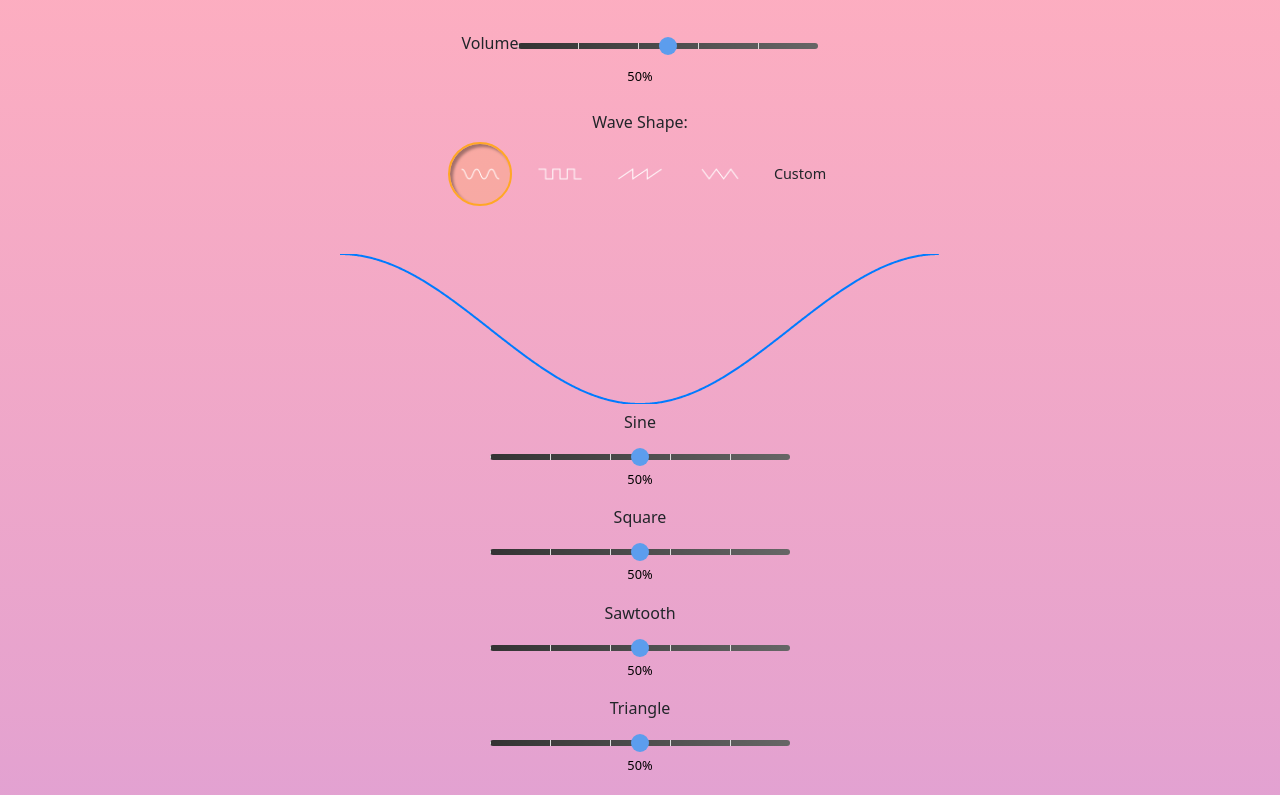
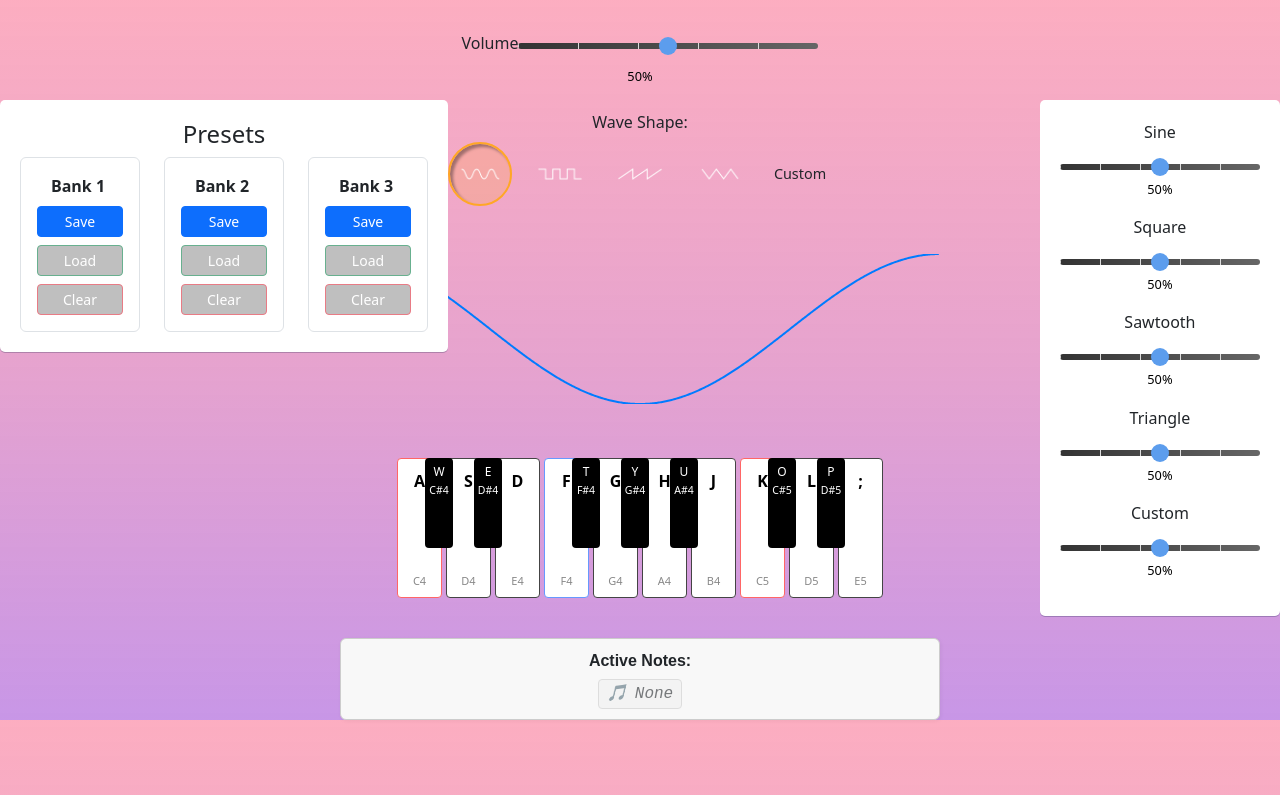
Before and after one commit to nchemsak/ewavestudio-vue, a Vue app: page / in a window 1280 px wide. Shown: the top 795 px of the page. Built offline with nearby package versions, Linux system fonts and the light colour scheme; grey boxes are pictures that could not be loaded.

Commit message:
update css

```diff
--- a/index.html
+++ b/index.html
@@ -9,5 +9,8 @@
   <body>
     <div id="app"></div>
     <script type="module" src="/src/main.js"></script>
+
   </body>
+
+
 </html>
--- a/src/App.vue
+++ b/src/App.vue
@@ -1,5 +1,5 @@
 <template>
-  <div id="app">
+  <div class="app-wrapper">
     <ComputerKeyboard />
   </div>
 </template>
--- a/src/assets/styles/main.css
+++ b/src/assets/styles/main.css
@@ -1,22 +1,17 @@
 /************************************************************************************
                                   GENERAL STYLES
 ************************************************************************************/
-* {
+/* * {
   -webkit-user-select: none;
   -moz-user-select: none;
   -ms-user-select: none;
   -o-user-select: none;
   user-select: none;
-}
+} */
 
 body {
-  /* background-color: RGBA(47, 50, 56, 1); */
   color: lightgrey;
   background-image: url("../images/black-thread.png");
-
-  /* font-family: system-ui, sans-serif;
-  background: #fafafa;
-  color: #000; */
   background: linear-gradient(rgba(251, 139, 166, 0.7), rgba(224, 140, 194, 0.8), rgba(194, 139, 228, 0.9));
 }
 
@@ -26,7 +21,7 @@ body {
   box-sizing: border-box;
 }
 
-html,
+/* html, */
 body {
   width: 100%;
   min-height: 100%; /* ensures it covers at least viewport */
@@ -34,15 +29,7 @@ body {
 }
 
 body {
-  font-family: "Space Mono", monospace;
   font-family: "Raleway", sans-serif;
-  align-items: center;
-  -webkit-box-pack: center;
-  -webkit-justify-content: center;
-  -ms-flex-pack: center;
-  justify-content: center;
-  -webkit-transform: translate3d(0, 0, 0);
-  transform: translate3d(0, 0, 0);
 }
 
 /************************************************************************************
@@ -2062,8 +2049,32 @@ input[type="range"]:active::-ms-thumb {
   justify-content: center;
 }
 
-
 .active-bank {
   border: 2px solid #007bff;
   background-color: #e9f2ff;
 }
+
+.preset-banks {
+  position: fixed;
+  top: 100px; /* Distance from top of viewport */
+  left: 0px; /* Distance from left of viewport */
+  padding: 20px;
+  display: block;
+  background-color: white;
+  border-radius: 5px;
+  box-shadow: 0 1px 0 rgba(9, 30, 66, 0.25);
+  z-index: 100;
+}
+
+
+#waveformMixSliders {
+   position: fixed;
+  top: 100px; /* Distance from top of viewport */
+  right: 0px; /* Distance from left of viewport */
+  padding: 20px;
+  display: block;
+  background-color: white;
+  border-radius: 5px;
+  box-shadow: 0 1px 0 rgba(9, 30, 66, 0.25);
+  z-index: 100;
+}
--- a/src/components/ComputerKeyboard.vue
+++ b/src/components/ComputerKeyboard.vue
@@ -44,16 +44,17 @@
 
 
 		<!-- Waveform Mix Sliders -->
-		<div v-for="wave in waveformMixes" :key="wave.id" class="mb-3 slider-wrapper">
-			<label :for="`mix-${wave.id}`" class="form-label">{{ wave.label }}</label>
-			<input type="range" min="0" max="1" step="0.01" class="form-range styled-slider" :id="`mix-${wave.id}`"
-				v-model="wave.value" />
-			<div class="slider-percentage" :id="`label-mix-${wave.id}`">{{ Math.round(wave.value * 100) }}%</div>
+		<div id="waveformMixSliders">
+			<div v-for="wave in waveformMixes" :key="wave.id" class="mb-3 slider-wrapper">
+				<label :for="`mix-${wave.id}`" class="form-label">{{ wave.label }}</label>
+				<input type="range" min="0" max="1" step="0.01" class="form-range styled-slider" :id="`mix-${wave.id}`"
+					v-model="wave.value" />
+				<div class="slider-percentage" :id="`label-mix-${wave.id}`">{{ Math.round(wave.value * 100) }}%</div>
+			</div>
 		</div>
 
-
 		<!-- Preset Banks -->
-		<div class="preset-banks mt-4">
+		<div class="preset-banks">
 			<h4>Presets</h4>
 			<div class="d-flex gap-4">
 				<div v-for="(bank, index) in banks" :key="'bank-' + index" class="bank-card p-3 border rounded"
@@ -232,7 +233,7 @@ const keyMap = Object.fromEntries(keyboardNotes.flatMap(k => k.sharp ? [[k.id, k
 function onKeyMouseDown(id) {
 	isMouseDown.value = true;
 	const note = keyMap[id];
-	if (note && !isNoteActive(note)) playNote(note); // ✅ guard
+	if (note && !isNoteActive(note)) playNote(note);
 }
 function onKeyMouseUp(id) {
 	const note = keyMap[id];
@@ -241,21 +242,25 @@ function onKeyMouseUp(id) {
 function onKeyMouseEnter(id) {
 	if (!isMouseDown.value) return;
 	const note = keyMap[id];
-	if (note && !isNoteActive(note)) playNote(note); // ✅ guard
+	if (note && !isNoteActive(note)) playNote(note);
 }
 
 onMounted(() => {
 	window.addEventListener('keydown', e => {
 		if (isTyping.value) return;
+		if (e.ctrlKey || e.metaKey || e.altKey) return; // skip if using shortcut keys such as Ctrl + D
 		if (!['Tab', 'Enter', ' '].includes(e.key)) {
 			const note = keyMap[e.code];
 			if (note && !isNoteActive(note)) playNote(note);
 		}
 	});
+
 	window.addEventListener('keyup', e => {
+		if (e.ctrlKey || e.metaKey || e.altKey) return; // skip if using shortcut keys such as Ctrl + D
 		const note = keyMap[e.code];
 		if (note) stopNote(note);
 	});
+
 	window.addEventListener('mousedown', () => isMouseDown.value = true);
 	window.addEventListener('mouseup', () => isMouseDown.value = false);
 });
```
